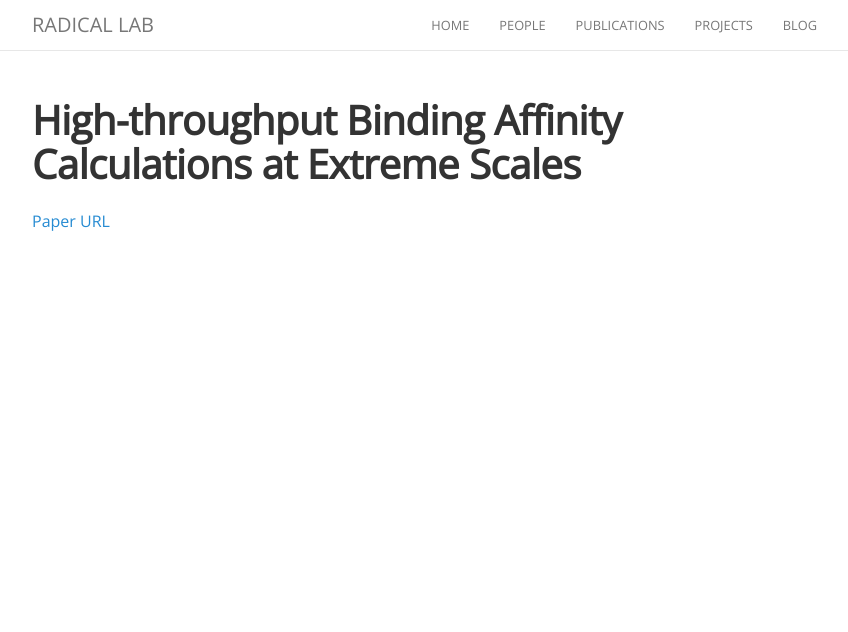
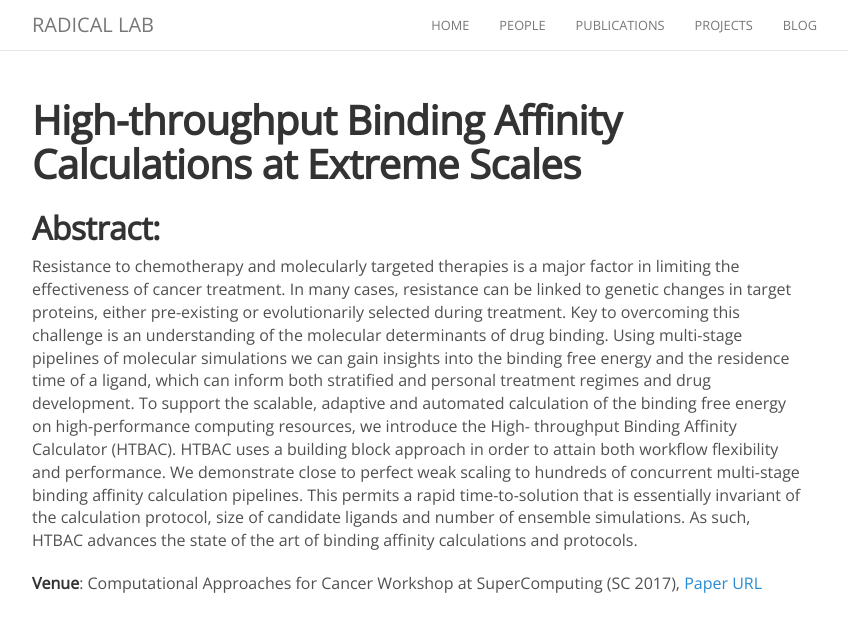
Before and after one commit to seymaguleryuz/radical-group.github.io, a Jekyll site: the page built from _publications/dakka2017htbac.md, in a window 1280 px wide. Shown: the top 632 px of the page, without its empty margins (223-1071 px from the left). Built offline with Jekyll 4.4.1, drawn with Linux system fonts in a browser that asks for light colours; nearby versions of some CDN libraries.

Commit message:
updated publications

```diff
--- a/_publications/dakka2017htbac.md
+++ b/_publications/dakka2017htbac.md
@@ -8,4 +8,26 @@ author: "Jumana Dakka, Matteo Turilli, David W Wright, Stefan J Zasada, Vivek Ba
 venue: "Computational Approaches for Cancer Workshop at SuperComputing (SC 2017)"
 paperurl: http://arxiv.org/abs/1712.09168
 ---
+
+## Abstract:
+
+Resistance to chemotherapy and molecularly targeted therapies is a major factor
+in limiting the effectiveness of cancer treatment. In many cases, resistance
+can be linked to genetic changes in target proteins, either pre-existing or
+evolutionarily selected during treatment. Key to overcoming this challenge is an understanding of the molecular determinants of drug binding. Using multi-stage
+pipelines of molecular simulations we can gain insights into the binding free
+energy and the residence time of a ligand, which can inform both stratified and
+personal treatment regimes and drug development. To support the scalable,
+adaptive and automated calculation of the binding free energy on
+high-performance computing resources, we introduce the High- throughput Binding
+Affinity Calculator (HTBAC). HTBAC uses a building block approach in order to
+attain both workflow flexibility and performance. We demonstrate close to
+perfect weak scaling to hundreds of concurrent multi-stage binding affinity
+calculation pipelines. This permits a rapid time-to-solution that is essentially
+invariant of the calculation protocol, size of candidate ligands and number of
+ensemble simulations. As such, HTBAC advances the state of the art of binding
+affinity calculations and protocols.
+
+
+**Venue**: Computational Approaches for Cancer Workshop at SuperComputing (SC 2017),
 [Paper URL](http://arxiv.org/abs/1712.09168)
```
Also changed, not shown: _publications/dakka2017concurrent.md (deleted, +0 -10 lines), _publications/dakka2017learning.md (+1 -0 lines), _publications/dakka2018concurrent.md (added, +19 -0 lines).
